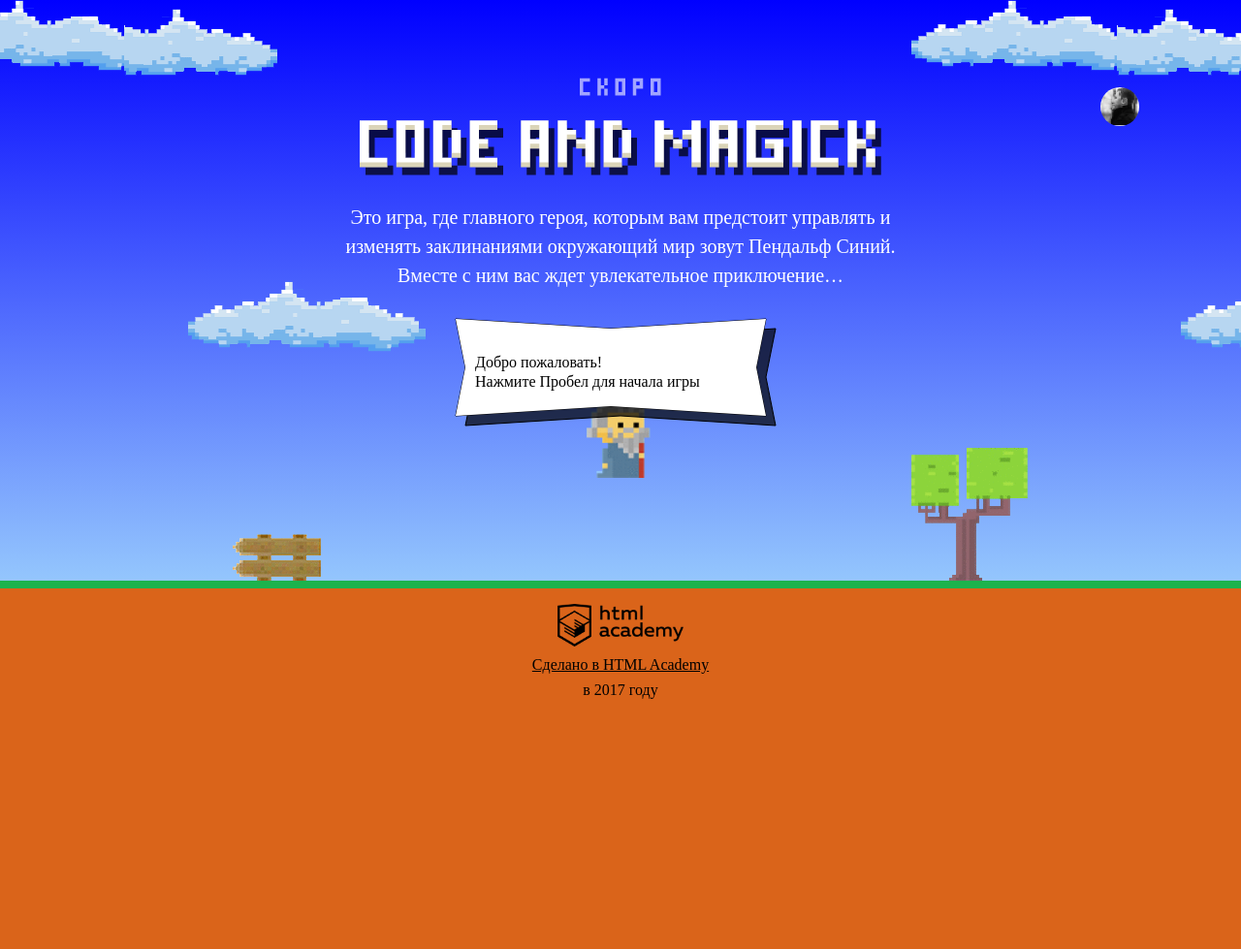
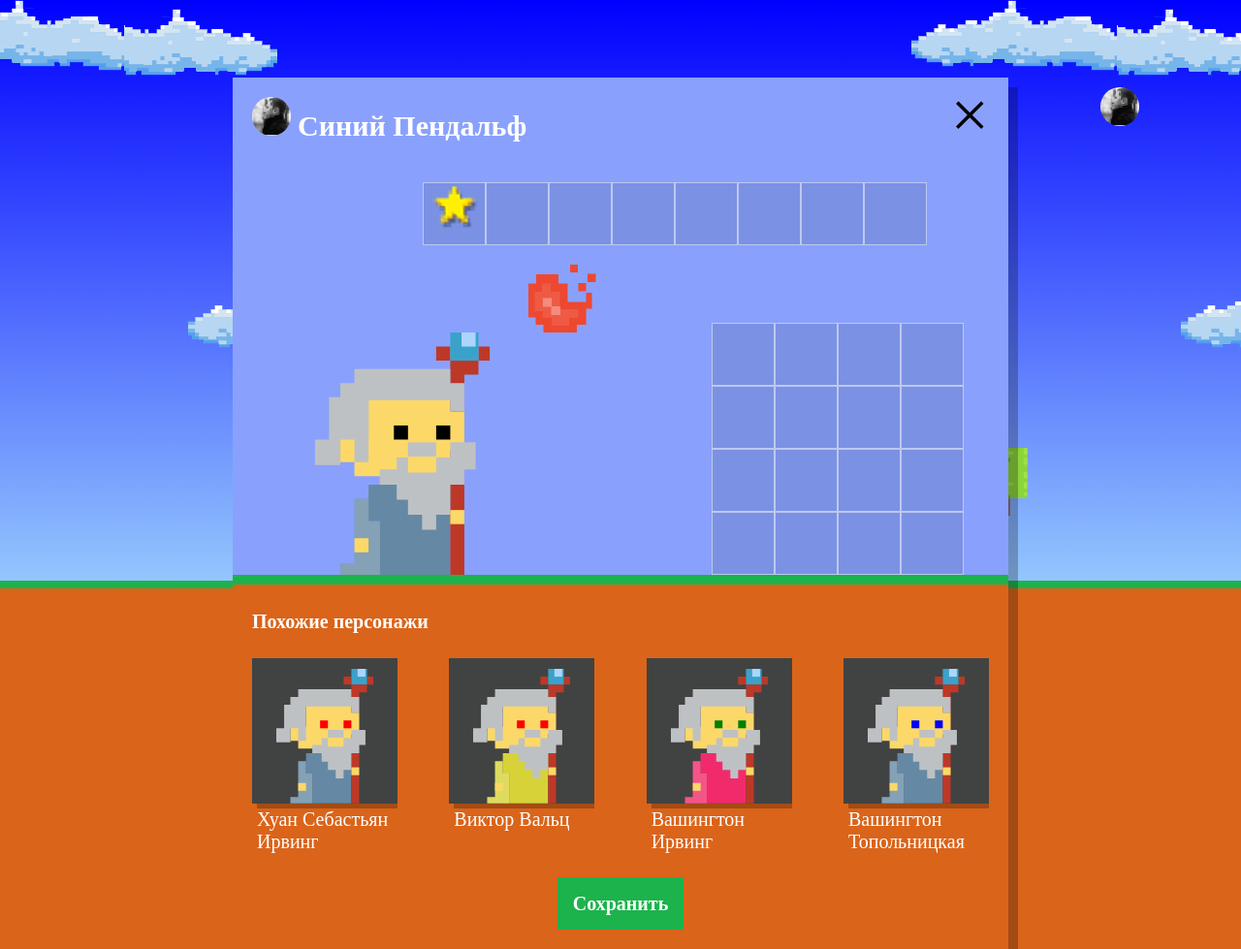
Before and after one commit to IvelinaCh/452149-code-and-magick, a website: page index.html in a window 1280 px wide. Shown: the whole page at 97% size. Before the commit the page ends 800 px from the top, so only its background shows below. Drawn offline with Linux system fonts and the light colour scheme; a web font is replaced by a local one.

Commit message:
create clone of wizard

```diff
--- a/index.html
+++ b/index.html
@@ -203,6 +203,7 @@
 </script>
 <script src="js/stat.js"></script>
 <script src="js/game.js"></script>
+<script src="js/setup.js"></script>
 
 </body>
 </html>
--- /dev/null
+++ b/js/setup.js
@@ -0,0 +1,48 @@
+'use strict';
+
+var firstNames = ['Иван', 'Хуан Себастьян', 'Мария', 'Кристоф', 'Виктор', 'Юлия', 'Люпита', 'Вашингтон'];
+var lastNames = ['да Марья', 'Верон', 'Мирабелла', 'Вальц', 'Онопко', 'Топольницкая', 'Нионго', 'Ирвинг'];
+var coatColors = ['rgb(101, 137, 164)', 'rgb(241, 43, 107)', 'rgb(146, 100, 161)', 'rgb(56, 159, 117)', 'rgb(215, 210, 55)', 'rgb(0, 0, 0)'];
+var eyesColors = ['black', 'red', 'blue', 'yellow', 'green'];
+var similarList = document.querySelector('.setup-similar-list');
+var similarWizardTemplate = document.querySelector('#similar-wizard-template').content.querySelector('.setup-similar-item');
+var wizards = [];
+var wizardsCount = 4;
+var setupSimilar = document.querySelector('.setup-similar');
+var userDialog = document.querySelector('.setup');
+userDialog.classList.remove('hidden');
+setupSimilar.classList.remove('hidden');
+
+var getRandomFromArray = function (arr) {
+  var index = Math.floor(Math.random() * arr.length);
+  return arr[index];
+};
+
+
+var createClone = function (array) {
+  for (var i = 0; i < wizardsCount; i++) {
+    array.push({
+      name : getRandomFromArray(firstNames) + '\n' + getRandomFromArray(lastNames),
+      coatColor : getRandomFromArray(coatColors),
+      eyesColor : getRandomFromArray(eyesColors)
+    });
+  }
+  return array;
+};
+
+var renderWizard = function (wizardArr) {
+  var wizardElement = similarWizardTemplate.cloneNode(true);
+  wizardElement.querySelector('.setup-similar-label').textContent = wizardArr.name;
+  wizardElement.querySelector('.wizard-coat').style.fill = wizardArr.coatColor;
+  wizardElement.querySelector('.wizard-eyes').style.fill = wizardArr.eyesColor;
+
+  return wizardElement;
+}
+
+wizards = createClone(wizards);
+var fragment = document.createDocumentFragment();
+
+for (var i = 0; i < wizards.length; i++) {
+  fragment.appendChild(renderWizard(wizards[i]));
+}
+similarList.appendChild(fragment);
```
